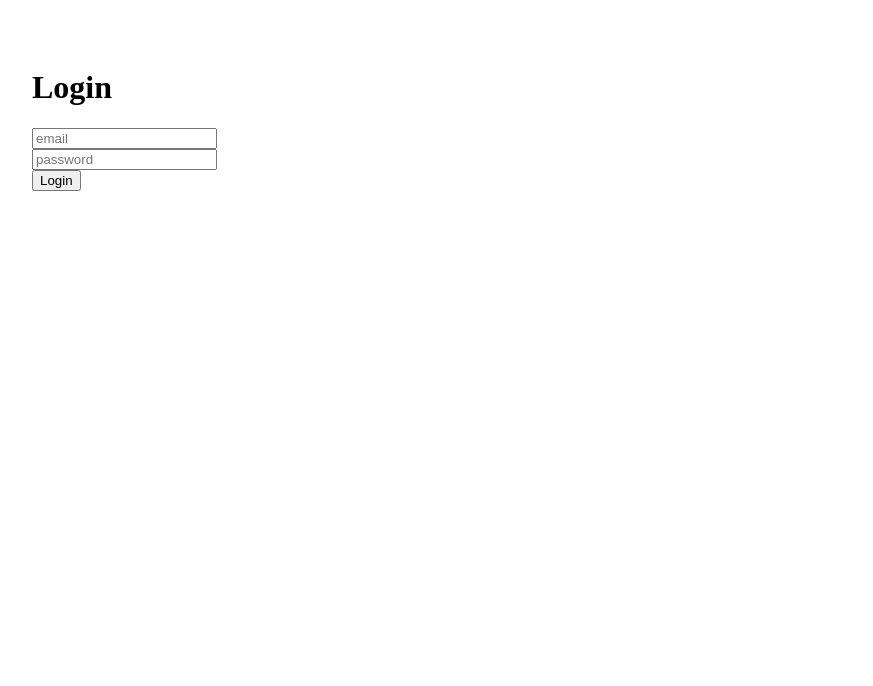
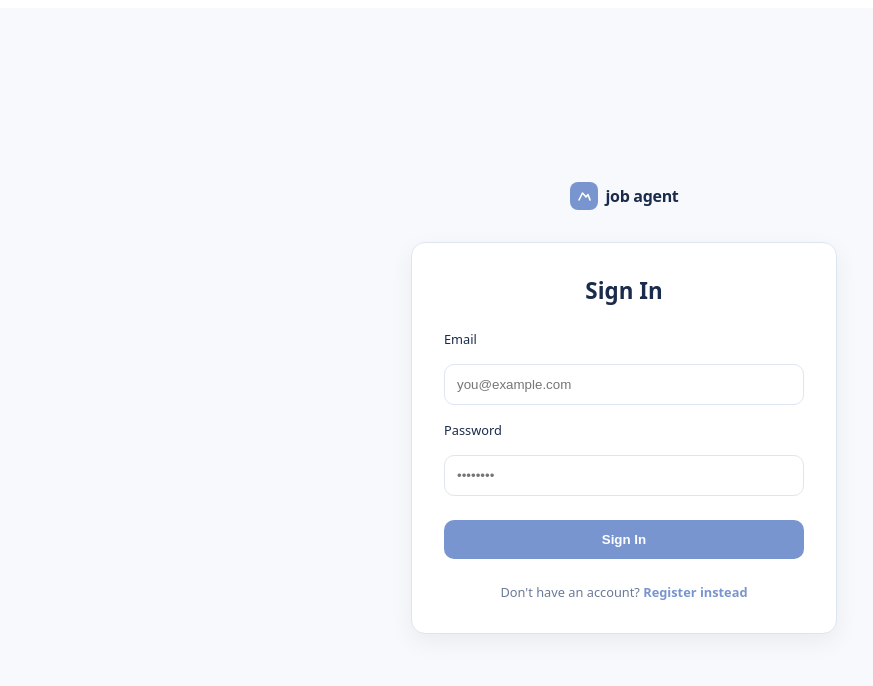
Before and after one commit to Anniew31/job-agent, a Next.js app in the folder frontend/: page /login in a window 1280 px wide. Shown: the top 686 px of the page, without its empty margins (16-889 px from the left). Built offline with nearby package versions, Linux system fonts and the light colour scheme.

Commit message:
implement sign in page

```diff
--- a/frontend/src/app/login/page.tsx
+++ b/frontend/src/app/login/page.tsx
@@ -1,6 +1,8 @@
 "use client"
 import { useState } from "react";
 import { login } from "@/src/lib/api";
+import Link from "next/link";
+import { BRAND } from "@/src/lib/theme";
 
 export default function LoginPage() {
   const [email, setEmail] = useState("");
@@ -22,29 +24,103 @@ export default function LoginPage() {
   }
 
   return (
-    <div style={{ padding: 40 }}>
-      <h1>Login</h1>
+    <main style = {{ minHeight: "100vh", background: BRAND.bg, fontFamily: "system-ui, -apple-system, sans-serif", display: "flex", flexDirection: "column", alignItems: "center", justifyContent: "center", gap: "2rem"}}>
+      <section>
+        <div style={{ display: "flex", alignItems: "center", gap: "8px" }}>
+          <div style={{ width: 28, height: 28, borderRadius: 8, background: BRAND.blue, display: "flex", alignItems: "center", justifyContent: "center" }}>
+            <svg width="14" height="14" viewBox="0 0 14 14" fill="none"><path d="M2 11L5.5 4L9 8L11 5.5L13 11" stroke="white" strokeWidth="1.6" strokeLinecap="round" strokeLinejoin="round"/></svg>
+          </div>
+          <span style={{ fontSize: "1rem", fontWeight: 600, color: BRAND.navy, letterSpacing: "-0.02em" }}>job agent</span>
+        </div>
 
+      </section>
+      <section>
+          <div
+            style={{
+              width: 360,
+              borderRadius: "14px",
+              padding: "2rem",
+              border: `1px solid ${BRAND.border}`,
+              boxShadow: "0 8px 24px rgba(15, 23, 42, 0.06)",
+              background: BRAND.surface,
+              display: "flex",
+              flexDirection: "column",
+              gap: "1rem",
+            }}
+          >
+
+            <div style={{ textAlign: "center", marginBottom: "0.5rem" }}>
+              <h2 style={{ margin: 0, fontSize: "1.4rem", color: BRAND.navy }}>
+                Sign In
+              </h2>
+            </div>
+
+
+            <label style={{ fontSize: "0.8rem", color: BRAND.navy }}>
+              Email
+            </label>
             <input
-        placeholder="email"
               value={email}
               onChange={(e) => setEmail(e.target.value)}
+              placeholder="you@example.com"
+              style={{
+                padding: "0.75rem",
+                borderRadius: "10px",
+                border: `1px solid ${BRAND.border}`,
+                outline: "none",
+              }}
             />
 
-      <br />
-
+            <label style={{ fontSize: "0.8rem", color: BRAND.navy }}>
+              Password
+            </label>
             <input
-        placeholder="password"
               type="password"
               value={password}
               onChange={(e) => setPassword(e.target.value)}
+              placeholder="••••••••"
+              style={{
+                padding: "0.75rem",
+                borderRadius: "10px",
+                border: `1px solid ${BRAND.border}`,
+                outline: "none",
+              }}
             />
 
-      <br />
+            <button
+              onClick={handleLogin}
+              disabled={loading}
+              style={{
+                marginTop: "0.5rem",
+                padding: "0.75rem",
+                borderRadius: "10px",
+                border: "none",
+                background: BRAND.blue,
+                color: "white",
+                fontWeight: 600,
+                cursor: "pointer",
+              }}
+            >
+              {loading ? "Signing in..." : "Sign In"}
+            </button>
 
-      <button onClick={handleLogin} disabled={loading}>
-        {loading ? "Logging in..." : "Login"}
-      </button>
+            <div style={{ textAlign: "center", marginTop: "0.5rem" }}>
+              <p style={{ fontSize: "0.8rem", color: BRAND.muted, margin: 0 }}>
+                Don't have an account?{" "}
+                <Link
+                  href="/register"
+                  style={{
+                    color: BRAND.blue,
+                    textDecoration: "none",
+                    fontWeight: 600,
+                  }}
+                >
+                  Register instead
+                </Link>
+              </p>
             </div>
+          </div>
+      </section>
+    </main>
   );
 }
--- /dev/null
+++ b/frontend/src/lib/theme.ts
@@ -0,0 +1,23 @@
+export const BRAND = {
+  bg: "#F7F9FC",
+  surface: "#FFFFFF",
+  surfaceAlt: "#EFF4FB",
+  border: "#DDE6F0",
+  borderLight: "#EBF1F8",
+  navy: "#1B2B4B",
+  navyMid: "#2E4370",
+  blue: "#7995cf",
+  blueMid: "#5A87E0",
+  blueLight: "#EAF0FC",
+  bluePale: "#F0F5FD",
+  muted: "#6B7A99",
+  faint: "#9AAAC4",
+  purple: "#7C3AED",
+  amber: "#E8914A",
+  amberBg: "#FEF4EB",
+  amberBorder: "#F9D9B8",
+  green: "#2D7A56",
+  greenBg: "#EAF5EF",
+  red: "#B83232",
+  redBg: "#FDEAEA",
+};
```
Also changed, not shown: frontend/src/app/page.tsx (+3 -28 lines). Lines whose indentation alone changed are shown as unchanged.
